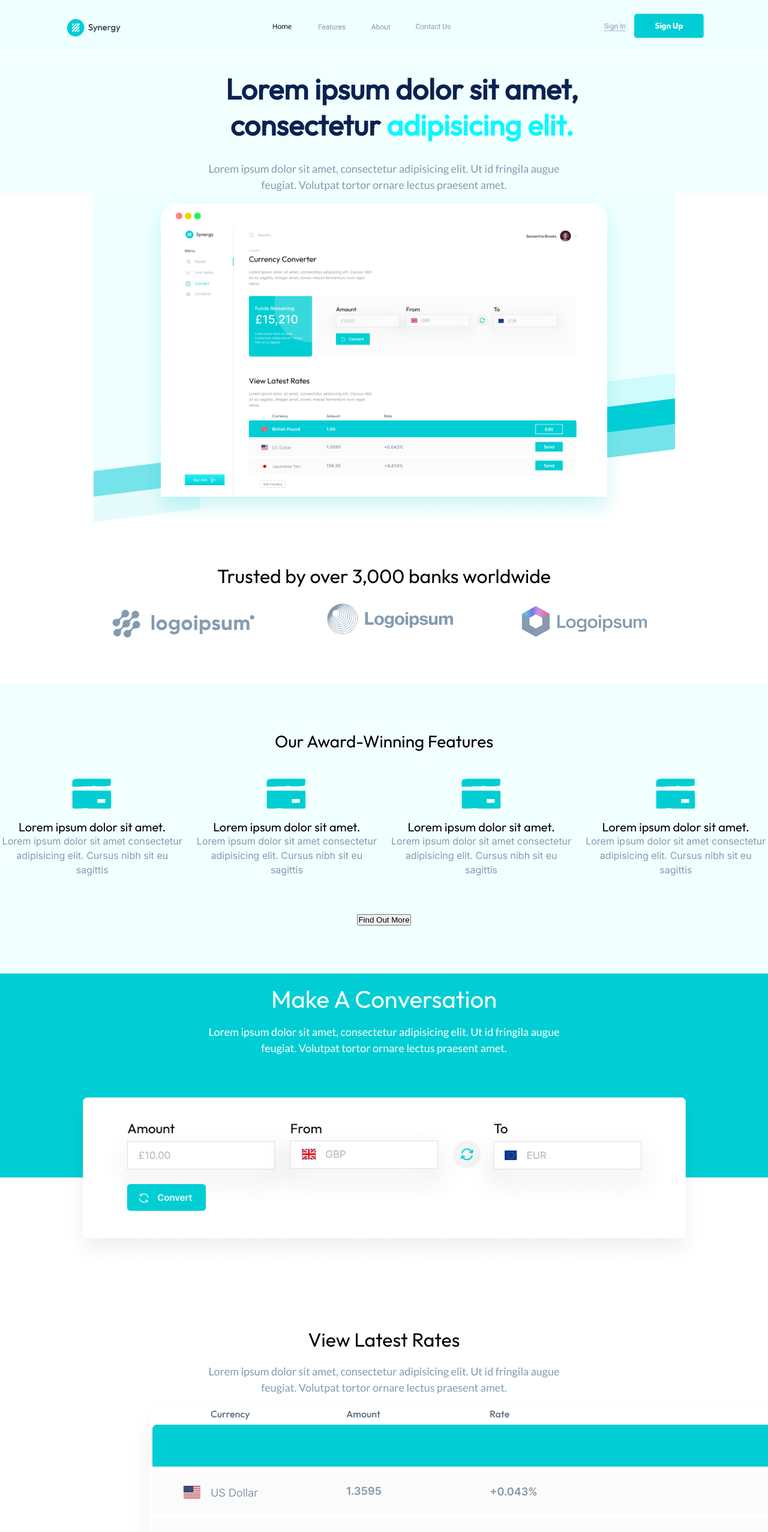
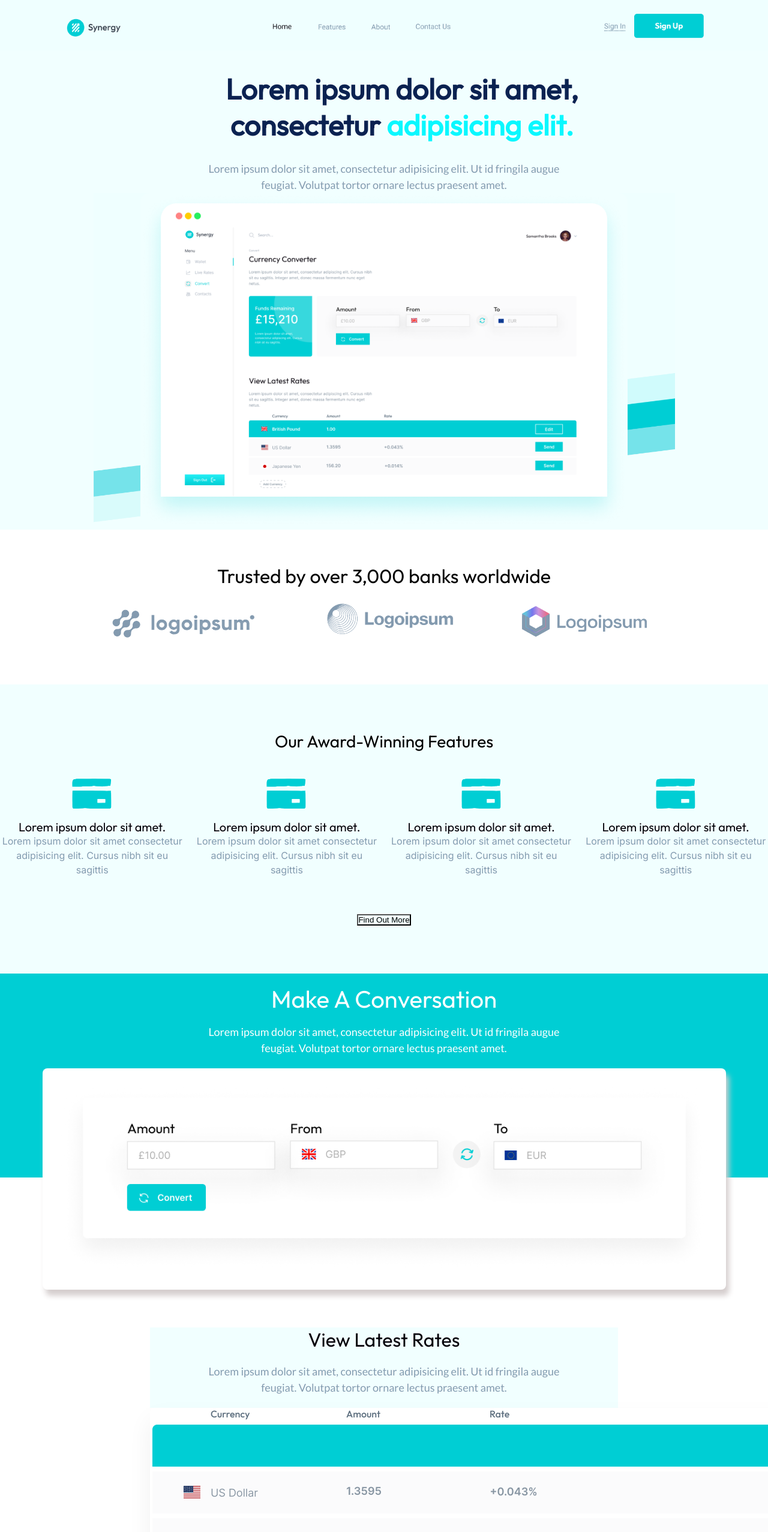
Before and after one commit to nology-tech/synergy, a React (Create React App) app: page / in a window 1280 px wide. Shown: the top 2554 px of the page at 60% size. Built offline with nearby package versions, Linux system fonts and the light colour scheme.

Commit message:
background color changed

```diff
--- a/src/App.jsx
+++ b/src/App.jsx
@@ -1,5 +1,5 @@
 import React from 'react'
-import LandingMain from './components/LandingMain/LandingMain'
+import LandingMain from './containers/LandingMain/LandingMain'
 
 const App = () => {
   return (
--- a/src/App.scss
+++ /dev/null
@@ -1,186 +0,0 @@
-@use "./assets/sass/_variables.scss"as *;
-// $background-main: url({require("./assets/image/background.png")});
-
-* {
-  align-content: center;
-  text-align: center;
-  align-items: center;
-  padding: 0;
-  margin: 0;
-
-}
-
-.navbar__image {
-  background-color: $color-background;
-  width: 100%;
-
-}
-.backgound__image{
-  background-image: url(../src/assets/images/background.png);
-  height: 1000px;
-  background-repeat: no-repeat;
-  background-position: center;
-  background-size: cover;
-}
-.landing__image {
-  //background-image: url(../src/assets/images/background.png);
-  // background-color: $color-background;
-  border-radius: 15px;
-  overflow: visible;
-  box-shadow: 0px 10px 10px rgba($color-background, 0.25);
-  padding: 10px;
-
-  // width: 812px;
-  height: 525px;
-  // position: absolute;
-  // width: 812px;
-  // height: 525px;
-  // left: 458px;
-  // top: 461px;
-  // background: url(Converter.png);
-}
-
-.bankClients {
-  display: flex;
-  flex-direction: column;
-  padding-top: 60px;
-  padding-bottom: 50px;
-  background-color: $color-white;
-
-  .bankClients__title {
-    background-color: $color-white;
-    font-family: $title-font-family;
-    font-style: normal;
-    font-weight: 500;
-    font-size: 32px;
-    line-height: 110%;
-    text-align: center;
-
-    // position: absolute;
-    // width: 759px;
-    // height: 35px;
-    // left: 484px;
-    // top: 1135px;
-  }
-
-  .bankLogosImg {
-    display: flex;
-
-    background-color: $color-white;
-
-    &__one {
-      // background-color: $color-white;
-      margin-right: 50px;
-      margin-left: 30px;
-    }
-
-    &__two {
-      // background-color: $color-white;
-      margin-right: 50px;
-      margin-left: 30px;
-    }
-
-    &__three {
-      // background-color: $color-white;
-      margin-right: 50px;
-      margin-left: 30px;
-    }
-  }
-
-
-}
-
-.features {
-  padding-top: 80px;
-  font-family: $title-font-family;
-  font-style: normal;
-  padding-bottom: 80px;
-  background-color: $color-background;
-
-  /* identical to box height, or 31px */
-  text-align: center;
-
-  &__title {
-    font-family: $title-font-family;
-    font-style: normal;
-    font-weight: 500;
-    font-size: 28px;
-    line-height: 110%;
-
-  }
-}
-
-.converter {
-  // display: flex;
-  // flex-direction: row;
-  // align-content: center;
-  // width: 50%;
-  background-color: $color-middle-blue;
-  overflow: visible;
-  height: 300px;
-  text-align: center;
-  color: $color-white;
-  padding: 20px;
-
-  &__title {
-    font-family: $title-font-family;
-    font-style: normal;
-    font-weight: 500;
-    font-size: 40px;
-    line-height: 110%;
-  }
-
-  &__subline {
-  font-family: $secondary-font-family;
-  font-style: normal;
-  font-weight: 400;
-  font-size: 18px;
-  line-height: 150%;
-  padding: 20px;
-  }
-}
-.converter__image {
-// background-color: $color-white;
-// box-shadow: 0px 20px 40px rgba(0, 0, 0, 0.06);
-border-radius: 8px;
-width: 1079px;
-padding: 30px;
-}
-
-
-
-.currencies {
-  font-style: normal;
-  padding: 250px;
-  overflow: visible;
-  text-align: center;
-  background-color: $color-white;
-
-  &__title {
-    font-family: $title-font-family;
-
-    font-weight: 400;
-    font-size: 32px;
-    line-height: 40px;
-  }
-  &__subline {
-    font-family: $secondary-font-family;
-    font-weight: 400;
-    font-size: 18px;
-    line-height: 150%;
-    padding: 20px;
-    }
-    &__img{
-      background: $color-white;
-      box-shadow: 0px 20px 40px rgba(0, 0, 0, 0.06);
-      border-radius: 8px;
-    }
-}
-
-
-
-.footer {
-  background-color: $color-black;
-  overflow-y: auto;
-  width: 100%;
-}
--- a/src/components/MainImage/MainImage.jsx
+++ /dev/null
@@ -1,16 +0,0 @@
-import React from 'react'
-import './MainImage.scss'
-
-const MainImage = () => {
-  return (
-    <div className="backgound__image">
-    <img
-      className="landing__image"
-      src={require("../../assets/images/transfer.png")}
-      alt="main page image"
-    />
-  </div>
-  )
-}
-
-export default MainImage
--- a/src/components/MainImage/MainImage.scss
+++ /dev/null
@@ -1,24 +0,0 @@
-@use "../../assets/sass/_variables.scss"as *;
-
-.backgound__image {
-  background-image: url(../../assets/images/background.png);
-  width: 100%;
-  // height: 980px;
-  background-repeat: no-repeat;
-  background-position: center;
-  background-size:contain;
-
-  // background-size: cover;
-  .landing__image {
-    border-radius: 15px;
-    // height: 850px;
-    width: 812px;
-    z-index: 1;
-
-    // padding-top: 600px;
-    // top: 573px;
-    // right: 872px;
-    // position: absolute;
-
-  }
-}
--- a/src/components/LandingMain/LandingMain.jsx
+++ b/src/containers/LandingMain/LandingMain.jsx
@@ -1,8 +1,7 @@
 import React from "react";
-import Header from "../Header/Header";
-import MainImage from "../MainImage/MainImage";
+import Header from "../../components/Header/Header";
 import features from "../../data/feature.js";
-import FeaturesTile from "../FeaturesTile/FeaturesTile";
+import FeaturesTile from "../../components/FeaturesTile/FeaturesTile";
 import "./LandingMain.scss";
 
 const LandingMain = () => {
@@ -15,15 +14,14 @@ const LandingMain = () => {
       />
       <Header />
       <div>
-      <MainImage />
       </div>
-      {/* <div className="backgound__image">
+      <div className="backgound__image">
         <img
           className="landing__image"
           src={require("../../assets/images/transfer.png")}
           alt="main page image"
         />
-      </div> */}
+      </div>
 
       <section>
         <div className="bankClients">
@@ -60,6 +58,7 @@ const LandingMain = () => {
       </section>
 
       <div className="converter">
+
         <h1 className="converter__title">Make A Conversation </h1>
         <h5 className="converter__subline">
           Lorem ipsum dolor sit amet, consectetur adipisicing elit. Ut id
--- a/src/components/LandingMain/LandingMain.scss
+++ b/src/containers/LandingMain/LandingMain.scss
@@ -1,5 +1,4 @@
 @use "../../assets/sass/_variables.scss"as *;
-
 
 * {
   align-content: center;
@@ -7,11 +6,25 @@
   align-items: center;
   padding: 0;
   margin: 0;
+  background-color: $color-background;
 }
 
 .navbar__image {
   background-color: $color-background;
   width: 100%;
+}
+
+.backgound__image {
+  background-image: url(../../assets/images/background.png);
+  width: 100%;
+  background-repeat: no-repeat;
+  background-position: center;
+  background-size:contain;
+  .landing__image {
+    border-radius: 15px;
+    width: 812px;
+    z-index: 1;
+  }
 }
 
 .bankClients {
@@ -33,25 +46,26 @@
 
   .bankLogosImg {
     display: flex;
-
     background-color: $color-white;
 
     &__one {
       margin-right: 50px;
       margin-left: 30px;
+      background-color: $color-white;
     }
 
     &__two {
       margin-right: 50px;
       margin-left: 30px;
+      background-color: $color-white;
     }
 
     &__three {
       margin-right: 50px;
       margin-left: 30px;
+      background-color: $color-white;
     }
   }
-
 
 }
 
@@ -87,6 +101,7 @@
     font-weight: 500;
     font-size: 40px;
     line-height: 110%;
+    background-color: $color-middle-blue;
   }
 
   &__subline {
@@ -96,6 +111,7 @@
   font-size: 18px;
   line-height: 150%;
   padding: 20px;
+  background-color: $color-middle-blue;
   }
 }
 
@@ -103,9 +119,9 @@
 border-radius: 8px;
 width: 1079px;
 padding: 30px;
+box-shadow: 5px 10px 10px #d5cece;
+background-color: $color-white;
 }
-
-
 
 .currencies {
   font-style: normal;
@@ -136,8 +152,6 @@ padding: 30px;
     }
 }
 
-
-
 .footer {
   background-color: $color-black;
   overflow-y: auto;
```
